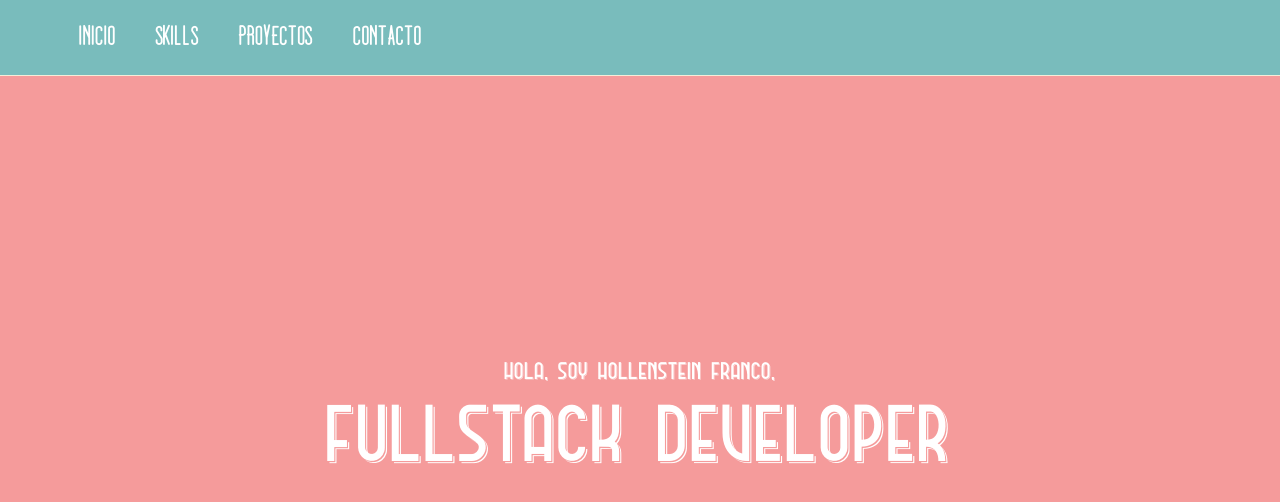
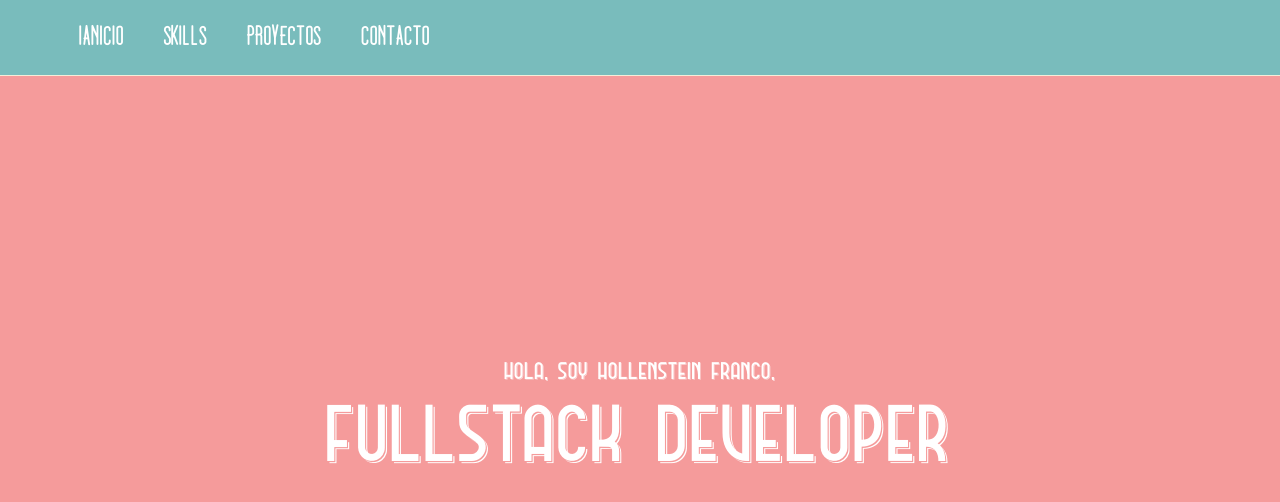
Before and after one commit to hollensteinfranco99/curriculum, a React (Create React App) app: page / in a window 1280 px wide. Shown: the top 502 px of the page. Built offline with nearby package versions, Linux system fonts and the light colour scheme; what colormap would draw is missing.

Commit message:
se modifica

```diff
--- a/src/common/Navegador.jsx
+++ b/src/common/Navegador.jsx
@@ -34,7 +34,7 @@ const Navegador = (props) => {
                         <button onClick={() => desplegarMenu()} className='btn-cerrar-menu'>
                             <FontAwesomeIcon className='me-1' icon={faXmark} />
                         </button>
-                        <li onClick={() => inidiceBuscar(props.refsLista.inicio)} className='li-opc'>Inicio</li>
+                        <li onClick={() => inidiceBuscar(props.refsLista.inicio)} className='li-opc'>Ianicio</li>
                         <li onClick={() => inidiceBuscar(props.refsLista.skills)} className='li-opc'>Skills</li>
                         <li onClick={() => inidiceBuscar(props.refsLista.proyectos)} className='li-opc'>Proyectos</li>
                         <li onClick={() => inidiceBuscar(props.refsLista.contacto)} className='li-opc'>Contacto</li>
```
